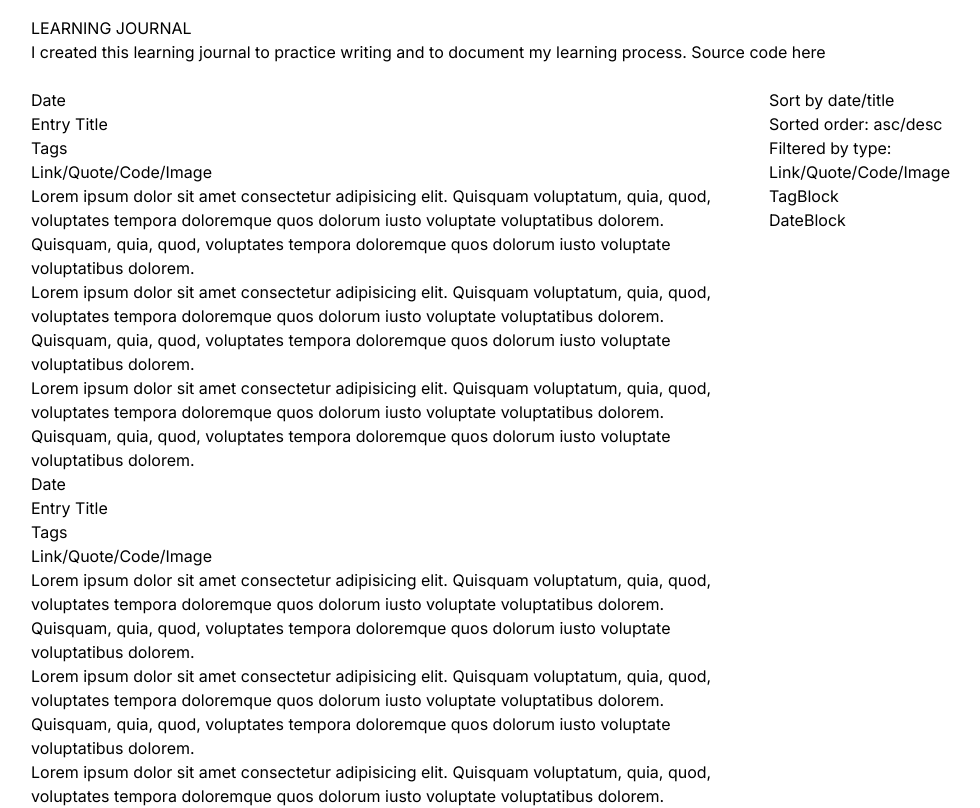
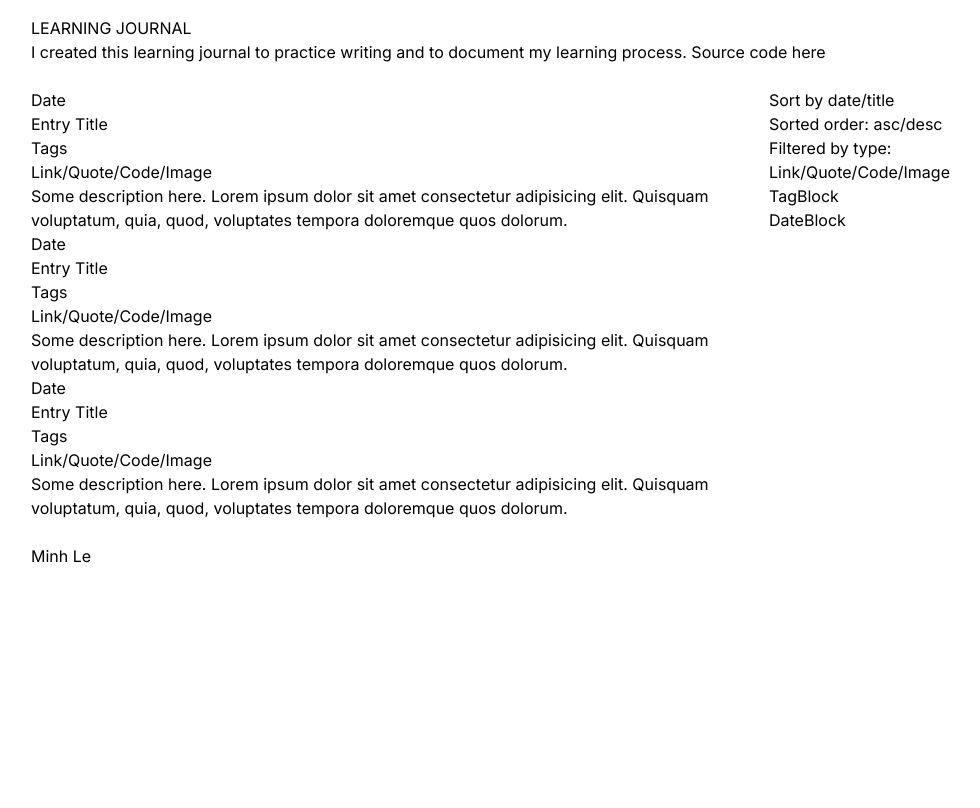
Before and after one commit to ledminh/learning-journal, a Next.js app: page / in a window 1280 px wide. Shown: the top 808 px of the page, without its empty margins (129-1109 px from the left). Built offline with nearby package versions, Linux system fonts and the light colour scheme.

Commit message:
Separate Entry to Full and Summary

```diff
--- a/src/app/page.tsx
+++ b/src/app/page.tsx
@@ -3,7 +3,7 @@ import Entry from "@/entry";
 export default function Home() {
   return (
     <>
-      {Array.from({ length: 10 }).map((_, i) => (
+      {Array.from({ length: 3 }).map((_, i) => (
         <Entry key={i} type="summary" />
       ))}
     </>
--- /dev/null
+++ b/src/entry/FullEntry.tsx
@@ -0,0 +1,30 @@
+export default function FullEntry() {
+  return (
+    <div>
+      <p>Date</p>
+      <h2>Entry Title</h2>
+      <p>Tags</p>
+      <p>Link/Quote/Code/Image</p>
+      <section>
+        <p>
+          Lorem ipsum dolor sit amet consectetur adipisicing elit. Quisquam
+          voluptatum, quia, quod, voluptates tempora doloremque quos dolorum
+          iusto voluptate voluptatibus dolorem. Quisquam, quia, quod, voluptates
+          tempora doloremque quos dolorum iusto voluptate voluptatibus dolorem.
+        </p>
+        <p>
+          Lorem ipsum dolor sit amet consectetur adipisicing elit. Quisquam
+          voluptatum, quia, quod, voluptates tempora doloremque quos dolorum
+          iusto voluptate voluptatibus dolorem. Quisquam, quia, quod, voluptates
+          tempora doloremque quos dolorum iusto voluptate voluptatibus dolorem.
+        </p>
+        <p>
+          Lorem ipsum dolor sit amet consectetur adipisicing elit. Quisquam
+          voluptatum, quia, quod, voluptates tempora doloremque quos dolorum
+          iusto voluptate voluptatibus dolorem. Quisquam, quia, quod, voluptates
+          tempora doloremque quos dolorum iusto voluptate voluptatibus dolorem.
+        </p>
+      </section>
+    </div>
+  );
+}
--- /dev/null
+++ b/src/entry/Summary.tsx
@@ -0,0 +1,15 @@
+export default function Summary() {
+  return (
+    <div>
+      <p>Date</p>
+      <h2>Entry Title</h2>
+      <p>Tags</p>
+      <p>Link/Quote/Code/Image</p>
+      <p>
+        Some description here. Lorem ipsum dolor sit amet consectetur
+        adipisicing elit. Quisquam voluptatum, quia, quod, voluptates tempora
+        doloremque quos dolorum.
+      </p>
+    </div>
+  );
+}
--- a/src/entry/index.tsx
+++ b/src/entry/index.tsx
@@ -1,30 +1,7 @@
+import FullEntry from "./FullEntry";
+import Summary from "./Summary";
+
 export default function Entry(props: { type: "full" | "summary" }) {
-  return (
-    <div>
-      <p>Date</p>
-      <h2>Entry Title</h2>
-      <p>Tags</p>
-      <p>Link/Quote/Code/Image</p>
-      <section>
-        <p>
-          Lorem ipsum dolor sit amet consectetur adipisicing elit. Quisquam
-          voluptatum, quia, quod, voluptates tempora doloremque quos dolorum
-          iusto voluptate voluptatibus dolorem. Quisquam, quia, quod, voluptates
-          tempora doloremque quos dolorum iusto voluptate voluptatibus dolorem.
-        </p>
-        <p>
-          Lorem ipsum dolor sit amet consectetur adipisicing elit. Quisquam
-          voluptatum, quia, quod, voluptates tempora doloremque quos dolorum
-          iusto voluptate voluptatibus dolorem. Quisquam, quia, quod, voluptates
-          tempora doloremque quos dolorum iusto voluptate voluptatibus dolorem.
-        </p>
-        <p>
-          Lorem ipsum dolor sit amet consectetur adipisicing elit. Quisquam
-          voluptatum, quia, quod, voluptates tempora doloremque quos dolorum
-          iusto voluptate voluptatibus dolorem. Quisquam, quia, quod, voluptates
-          tempora doloremque quos dolorum iusto voluptate voluptatibus dolorem.
-        </p>
-      </section>
-    </div>
-  );
+  if (props.type === "full") return <FullEntry />;
+  else return <Summary />;
 }
```
